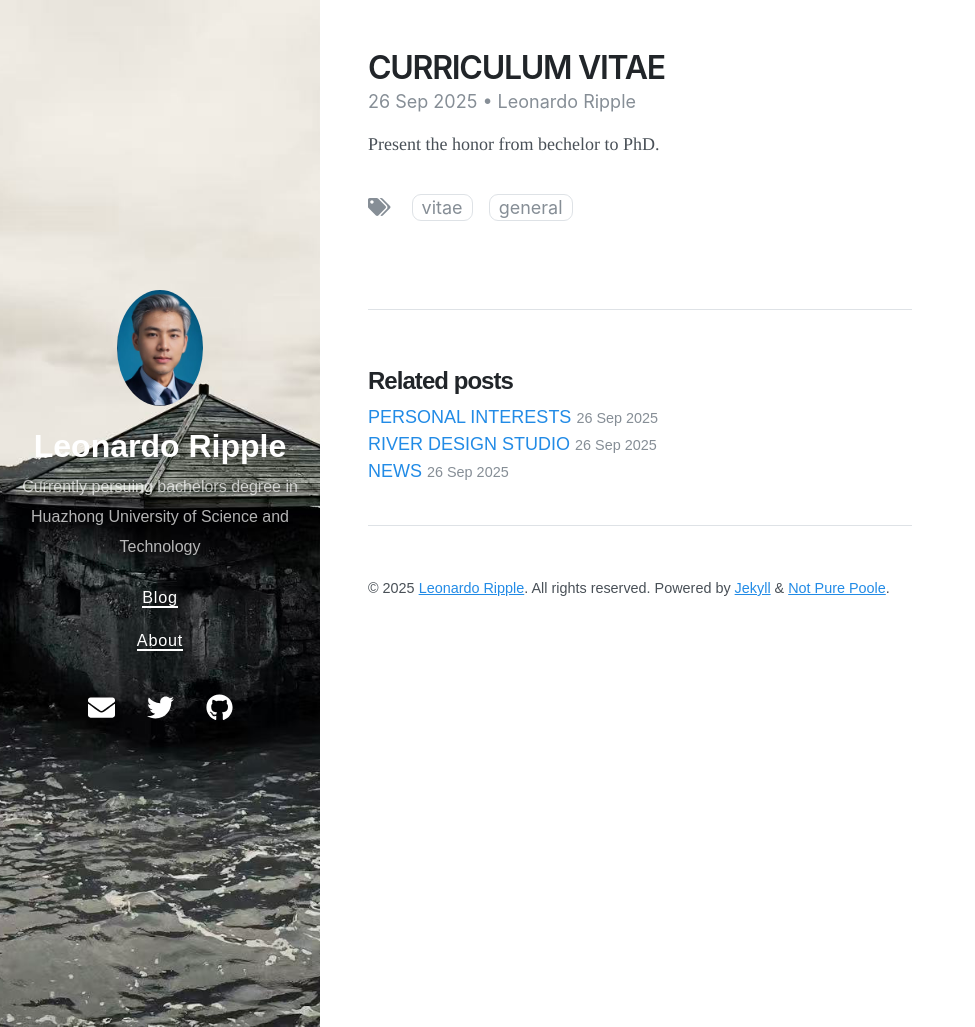
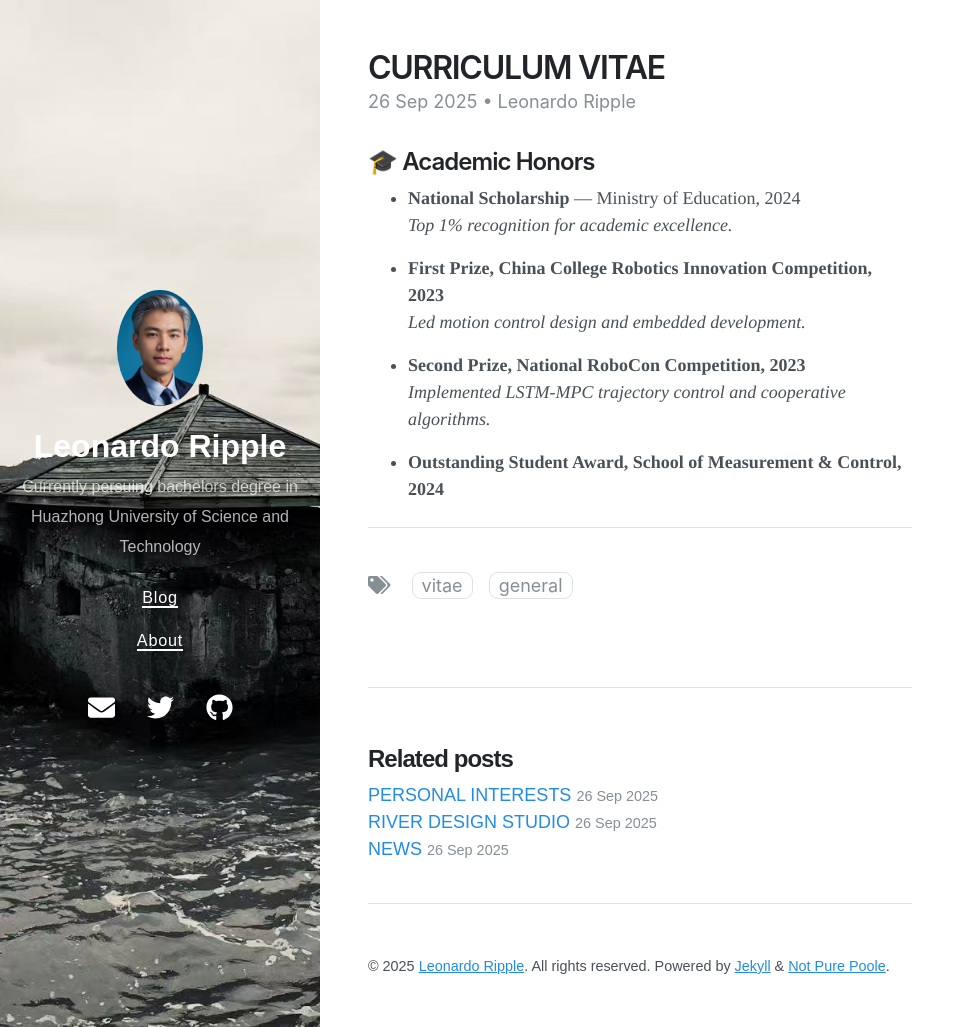
Before and after one commit to LeonardoRipple127/Leonardo-Ripple.github.io, a Jekyll site: the page built from _posts/2025-09-26-curriculum-vitae.md, in a window 1280 px wide and 1027 px high. Shown: the whole window, without its empty margins (0-975 px from the left). Built offline with Jekyll 4.4.1, drawn with Linux system fonts in a browser that asks for light colours; nearby versions of some CDN libraries.

Commit message:
updated CV

```diff
--- a/_posts/2025-09-26-curriculum-vitae.md
+++ b/_posts/2025-09-26-curriculum-vitae.md
@@ -6,6 +6,21 @@ tags:
 - Vitae
 - General
 date: 2025-09-26 14:00 +0800
+excerpt: "Present the honor from bechelor to PhD."
 ---
 
-Present the honor from bechelor to PhD.
+
+## 🎓 Academic Honors
+
+- **National Scholarship** — Ministry of Education, 2024
+  *Top 1% recognition for academic excellence.*
+
+- **First Prize, China College Robotics Innovation Competition, 2023**
+  *Led motion control design and embedded development.*
+
+- **Second Prize, National RoboCon Competition, 2023**
+  *Implemented LSTM-MPC trajectory control and cooperative algorithms.*
+
+- **Outstanding Student Award, School of Measurement & Control, 2024**
+
+---
```
